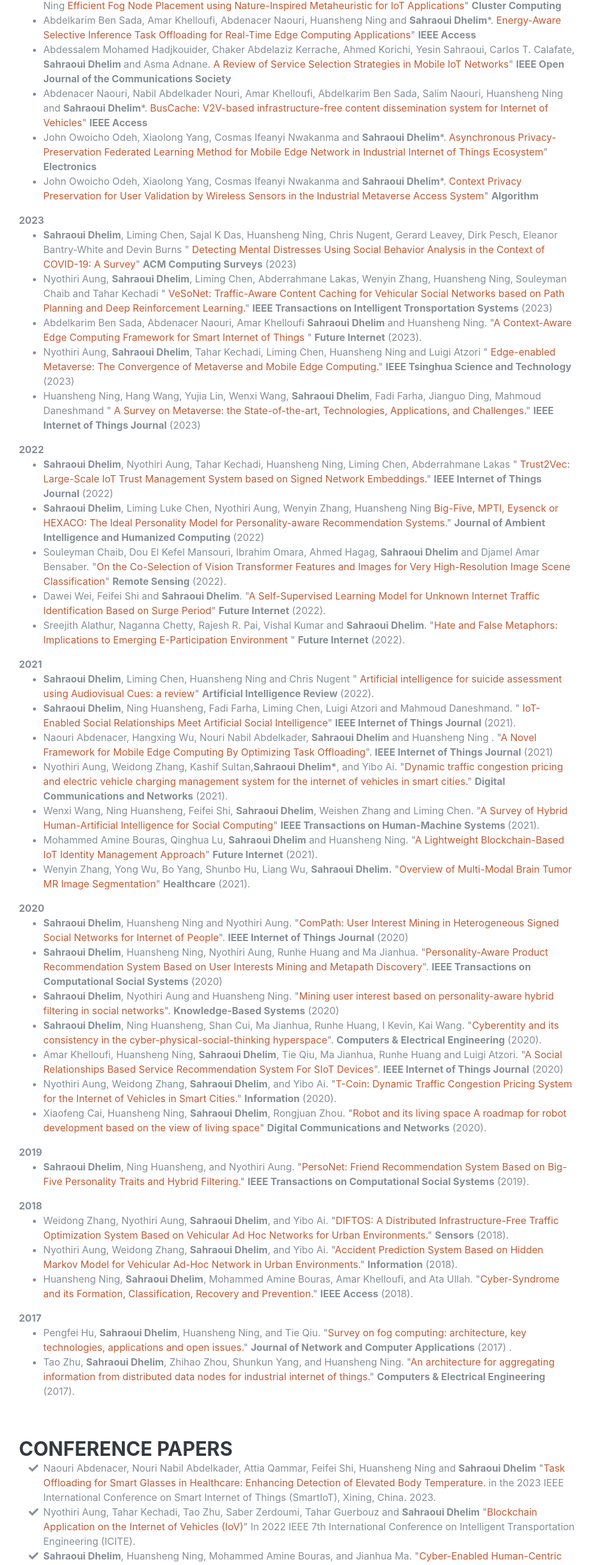
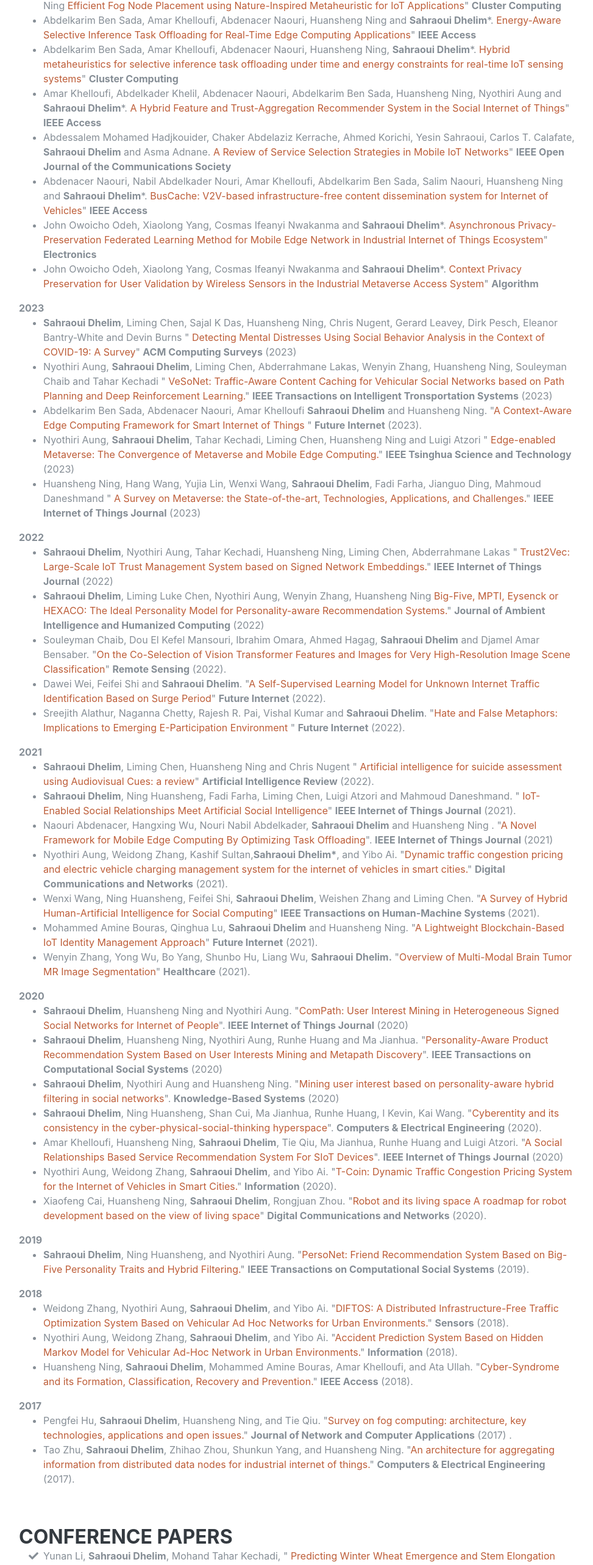
Before and after one commit to sahraoui17/profile, a website with bundled scripts: page index.html in a window 1280 px wide. Shown: the part 3600-6166 px from the top of the page at 61% size, without its empty margins (289-1262 px from the left). Built offline with nearby package versions, Linux system fonts and the light colour scheme; some icons are missing; a web font is replaced by a local one.

Commit message:
june 2024

```diff
--- a/index.html
+++ b/index.html
@@ -348,6 +348,19 @@
                   <strong>IEEE Access</strong>
                 </li>
 
+                <li><i class="fa-li fa fa-check"></i>
+                  Abdelkarim Ben Sada, Amar Khelloufi, Abdenacer Naouri, Huansheng Ning, <strong>Sahraoui Dhelim</strong>*.
+                  <a href="https://link.springer.com/article/10.1007/s10586-024-04578-1" target="_blank">
+                    Hybrid metaheuristics for selective inference task offloading under time and energy constraints for real-time IoT sensing systems</a>"
+                  <strong>Cluster Computing</strong>
+                </li>
+
+                <li><i class="fa-li fa fa-check"></i>
+                  Amar Khelloufi, Abdelkader Khelil, Abdenacer Naouri, Abdelkarim Ben Sada, Huansheng Ning, Nyothiri Aung and <strong>Sahraoui Dhelim</strong>*.
+                  <a href="https://ieeexplore.ieee.org/abstract/document/10552232" target="_blank">A Hybrid Feature and Trust-Aggregation Recommender System in the Social Internet of Things</a>"
+                  <strong>IEEE Access</strong>
+                </li>
+
 
             <li><i class="fa-li fa fa-check"></i>
               Abdessalem Mohamed Hadjkouider, Chaker Abdelaziz Kerrache, Ahmed Korichi, Yesin Sahraoui, Carlos T. Calafate, <strong>Sahraoui Dhelim</strong> and Asma Adnane.
@@ -570,6 +583,20 @@
       <h3 class="mb-0">Conference Papers</h3>
       <div class="resume-item d-flex flex-column flex-md-row justify-content-between mb-5">
       <ul class="fa-ul mb-0">
+        <li>
+          <i class="fa-li fa fa-check"></i>
+          Yunan Li, <strong>Sahraoui Dhelim</strong>, Mohand Tahar Kechadi,
+          "<a href="https://dl.acm.org/doi/abs/10.1145/3651671.3651728" target="_blank">
+            Predicting Winter Wheat Emergence and Stem Elongation Time using CNN.</a>"
+             In The 16th International Conference on Machine Learning and Computing, ACM, 2024.
+            </li>
+            <li>
+              <i class="fa-li fa fa-check"></i>
+              Yunan Li, Syeda Sana E Zainab, <strong>Sahraoui Dhelim</strong>, Mohand Tahar Kechadi,
+              "<a href="https://dl.acm.org/doi/abs/10.1145/3651671.3651729" target="_blank">
+                Weather Data and Agro-climate Indices--Comparative Study.</a>"
+                 In The 16th International Conference on Machine Learning and Computing, ACM, 2024.
+                </li>
 
         <li>
           <i class="fa-li fa fa-check"></i>
@@ -586,11 +613,13 @@
           </li>
           <li>
             <i class="fa-li fa fa-check"></i>
-            <strong>Sahraoui Dhelim</strong>, Huansheng Ning, and Tao Zhu. "<a href="https://ieeexplore.ieee.org/abstract/document/7844459" target="_blank">STLF: Spatial-temporal-logical knowledge representation and object mapping framework.</a>" In 2016 IEEE International Conference on Systems, Man, and Cybernetics (SMC), Budapest Hungary , pp. 001550-001554. IEEE, 2016.</li>
-          <li>
+            <strong>Sahraoui Dhelim</strong>, Huansheng Ning, and Tao Zhu. "<a href="https://ieeexplore.ieee.org/abstract/document/7844459" target="_blank">STLF: Spatial-temporal-logical knowledge representation and object mapping framework.</a>" In 2016 IEEE International Conference on Systems, Man, and Cybernetics (SMC), Budapest Hungary , pp. 001550-001554. IEEE, 2016.
+          </li>
 
 
-        <li>
+
+
+
 
       </ul>
        </div>
```
